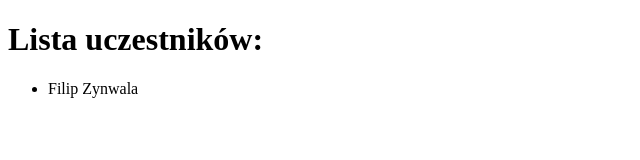
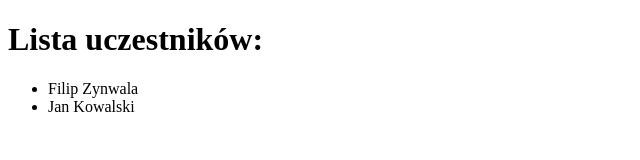
Before and after one commit to cc-team-octo/testing-rep, a plain HTML site: page index.html in a window 1280 px wide. Shown: the full height of the page, 0-640 px from the left. Drawn offline with Linux system fonts and the light colour scheme.

Commit message:
Add Jan Kowalski

```diff
--- a/index.html
+++ b/index.html
@@ -11,6 +11,7 @@
         <h1>Lista uczestników:</h1>
         <ul>
             <li>Filip Zynwala</li>
+            <li>Jan Kowalski</li>
         </ul>
     </div>
 </body>
```
